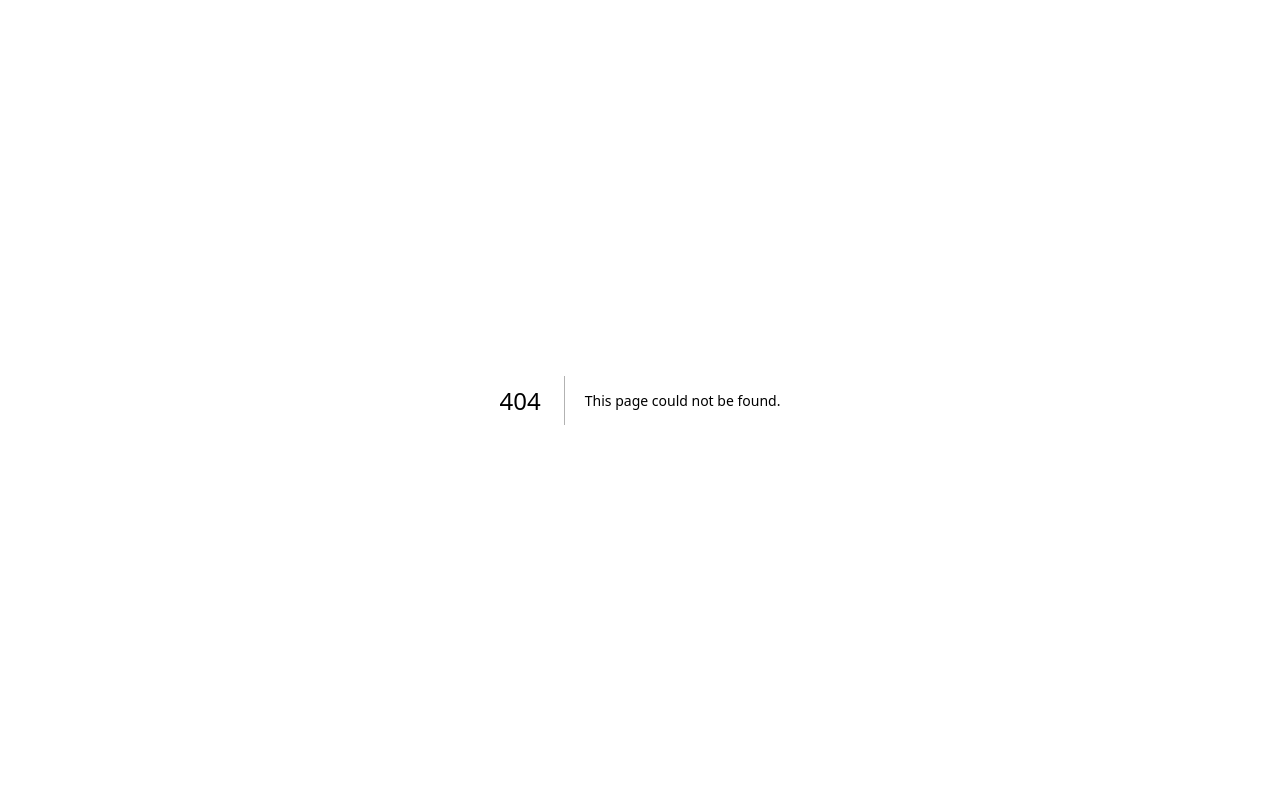
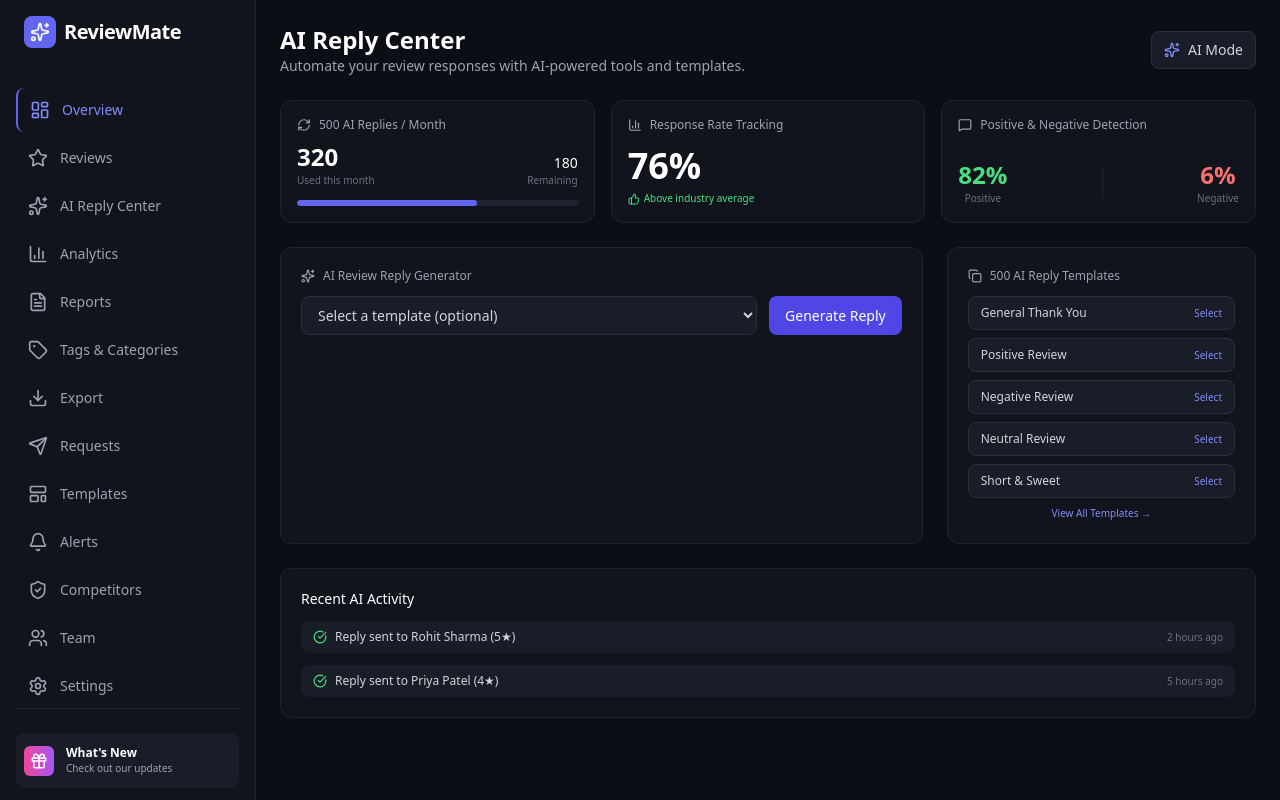
Before and after one commit to afnankhan123456/reviewreply-ai, a Next.js app: page /plans/standard/dashboard/ai-reply-center in a window 1280 px wide. Before the commit this address had no page. Built offline with nearby package versions, Linux system fonts and the light colour scheme.

Commit message:
Create page.tsx

```diff
--- /dev/null
+++ b/app/plans/standard/dashboard/ai-reply-center/page.tsx
@@ -0,0 +1,193 @@
+"use client";
+
+import React, { useState } from 'react';
+import {
+  Sparkles, BarChart3, MessageSquare, RefreshCw,
+  ThumbsUp, ThumbsDown, AlertCircle, Copy, CheckCircle
+} from 'lucide-react';
+
+export default function AIReplyCenterPage() {
+  const [selectedTemplate, setSelectedTemplate] = useState('');
+  const [generatedReply, setGeneratedReply] = useState('');
+  const [isGenerating, setIsGenerating] = useState(false);
+
+  // Mock Data
+  const aiRepliesUsed = 320;
+  const aiRepliesLimit = 500;
+  const responseRate = 76;
+  const positivePercentage = 82;
+  const negativePercentage = 6;
+
+  const handleGenerateReply = () => {
+    setIsGenerating(true);
+    // Simulate AI generation
+    setTimeout(() => {
+      setGeneratedReply(
+        "Dear Customer, thank you for your valuable feedback. We truly appreciate your kind words and are delighted to hear that you had a great experience with us. We look forward to serving you again soon!"
+      );
+      setIsGenerating(false);
+    }, 1500);
+  };
+
+  return (
+    <div className="flex-1 flex flex-col p-6 overflow-y-auto bg-[#0B0E14] text-gray-200">
+
+      {/* Page Header */}
+      <div className="flex justify-between items-center mb-6">
+        <div>
+          <h1 className="text-2xl font-bold text-white">AI Reply Center</h1>
+          <p className="text-sm text-gray-400">Automate your review responses with AI-powered tools and templates.</p>
+        </div>
+        <div className="flex items-center gap-2 bg-[#181D27] border border-[#2A303C] rounded-lg px-3 py-2 text-sm text-gray-300">
+          <Sparkles size={16} className="text-indigo-400" />
+          <span>AI Mode</span>
+        </div>
+      </div>
+
+      {/* Top Stats Cards */}
+      <div className="grid grid-cols-1 md:grid-cols-3 gap-4 mb-6">
+
+        {/* Card 1: AI Reply Usage Limit */}
+        <div className="bg-[#11141C] border border-[#1F2430] rounded-xl p-4 flex flex-col justify-between">
+          <div className="flex items-center gap-2 text-gray-400 text-xs font-medium mb-2">
+            <RefreshCw size={14} /> 500 AI Replies / Month
+          </div>
+          <div className="flex items-end justify-between">
+            <div>
+              <div className="text-2xl font-bold text-white">{aiRepliesUsed}</div>
+              <div className="text-[10px] text-gray-500">Used this month</div>
+            </div>
+            <div className="text-right">
+              <div className="text-sm font-medium text-white">{aiRepliesLimit - aiRepliesUsed}</div>
+              <div className="text-[10px] text-gray-500">Remaining</div>
+            </div>
+          </div>
+          <div className="w-full h-1.5 bg-[#1F2430] rounded-full mt-3 overflow-hidden">
+            <div
+              className="h-full bg-indigo-500 rounded-full"
+              style={{ width: `${(aiRepliesUsed / aiRepliesLimit) * 100}%` }}
+            ></div>
+          </div>
+        </div>
+
+        {/* Card 2: Response Rate Tracking */}
+        <div className="bg-[#11141C] border border-[#1F2430] rounded-xl p-4 flex flex-col justify-between">
+          <div className="flex items-center gap-2 text-gray-400 text-xs font-medium mb-2">
+            <BarChart3 size={14} /> Response Rate Tracking
+          </div>
+          <div className="text-4xl font-bold text-white">{responseRate}%</div>
+          <div className="text-[10px] text-green-400 flex items-center gap-1">
+            <ThumbsUp size={12} /> Above industry average
+          </div>
+        </div>
+
+        {/* Card 3: Positive & Negative Detection */}
+        <div className="bg-[#11141C] border border-[#1F2430] rounded-xl p-4 flex flex-col justify-between">
+          <div className="flex items-center gap-2 text-gray-400 text-xs font-medium mb-2">
+            <MessageSquare size={14} /> Positive & Negative Detection
+          </div>
+          <div className="flex items-center justify-between mt-1">
+            <div className="text-center">
+              <div className="text-2xl font-bold text-green-400">{positivePercentage}%</div>
+              <div className="text-[10px] text-gray-500">Positive</div>
+            </div>
+            <div className="h-8 w-[1px] bg-[#1F2430]"></div>
+            <div className="text-center">
+              <div className="text-2xl font-bold text-red-400">{negativePercentage}%</div>
+              <div className="text-[10px] text-gray-500">Negative</div>
+            </div>
+          </div>
+        </div>
+      </div>
+
+      {/* Middle Section: AI Generator & Templates */}
+      <div className="grid grid-cols-1 lg:grid-cols-3 gap-6 mb-6">
+
+        {/* Left: AI Review Reply Generator */}
+        <div className="lg:col-span-2 bg-[#11141C] border border-[#1F2430] rounded-xl p-5">
+          <div className="flex items-center gap-2 text-gray-400 text-xs font-medium mb-3">
+            <Sparkles size={14} /> AI Review Reply Generator
+          </div>
+          <div className="flex gap-3 mb-3">
+            <select
+              className="flex-1 bg-[#181D27] border border-[#2A303C] rounded-lg px-3 py-2 text-sm text-gray-300 outline-none"
+              value={selectedTemplate}
+              onChange={(e) => setSelectedTemplate(e.target.value)}
+            >
+              <option value="">Select a template (optional)</option>
+              <option value="general">General Thank You</option>
+              <option value="positive">Positive Review Response</option>
+              <option value="negative">Negative Review Response</option>
+            </select>
+            <button
+              className="bg-indigo-600 hover:bg-indigo-500 text-white text-sm px-4 py-2 rounded-lg transition-colors"
+              onClick={handleGenerateReply}
+              disabled={isGenerating}
+            >
+              {isGenerating ? 'Generating...' : 'Generate Reply'}
+            </button>
+          </div>
+
+          {generatedReply && (
+            <div className="bg-[#181D27] border border-[#2A303C] rounded-lg p-4 mt-2">
+              <div className="flex justify-between items-start mb-2">
+                <span className="text-xs text-gray-400">AI Generated Reply:</span>
+                <button
+                  className="text-[10px] bg-[#1F2430] text-gray-400 px-2 py-1 rounded hover:text-white transition-colors flex items-center gap-1"
+                  onClick={() => navigator.clipboard.writeText(generatedReply)}
+                >
+                  <Copy size={12} /> Copy
+                </button>
+              </div>
+              <p className="text-sm text-gray-200 leading-relaxed">{generatedReply}</p>
+            </div>
+          )}
+        </div>
+
+        {/* Right: 500 AI Reply Templates */}
+        <div className="bg-[#11141C] border border-[#1F2430] rounded-xl p-5">
+          <div className="flex items-center gap-2 text-gray-400 text-xs font-medium mb-3">
+            <Copy size={14} /> 500 AI Reply Templates
+          </div>
+          <div className="space-y-2 mt-2">
+            {['General Thank You', 'Positive Review', 'Negative Review', 'Neutral Review', 'Short & Sweet'].map((tpl) => (
+              <div
+                key={tpl}
+                className="flex items-center justify-between bg-[#181D27] border border-[#2A303C] rounded-lg px-3 py-2 cursor-pointer hover:bg-[#222633] transition-colors"
+                onClick={() => setSelectedTemplate(tpl)}
+              >
+                <span className="text-xs text-gray-300">{tpl}</span>
+                <span className="text-[10px] text-indigo-400">Select</span>
+              </div>
+            ))}
+            <button className="w-full mt-2 text-[10px] text-indigo-400 hover:text-indigo-300 transition-colors text-center">
+              View All Templates →
+            </button>
+          </div>
+        </div>
+      </div>
+
+      {/* Recent AI Activity (Optional) */}
+      <div className="bg-[#11141C] border border-[#1F2430] rounded-xl p-5">
+        <h3 className="text-white text-sm font-medium mb-3">Recent AI Activity</h3>
+        <div className="space-y-3">
+          <div className="flex items-center justify-between bg-[#181D27] rounded-lg px-3 py-2">
+            <div className="flex items-center gap-2">
+              <CheckCircle size={14} className="text-green-400" />
+              <span className="text-xs text-gray-300">Reply sent to Rohit Sharma (5★)</span>
+            </div>
+            <span className="text-[10px] text-gray-500">2 hours ago</span>
+          </div>
+          <div className="flex items-center justify-between bg-[#181D27] rounded-lg px-3 py-2">
+            <div className="flex items-center gap-2">
+              <CheckCircle size={14} className="text-green-400" />
+              <span className="text-xs text-gray-300">Reply sent to Priya Patel (4★)</span>
+            </div>
+            <span className="text-[10px] text-gray-500">5 hours ago</span>
+          </div>
+        </div>
+      </div>
+
+    </div>
+  );
+}
```
